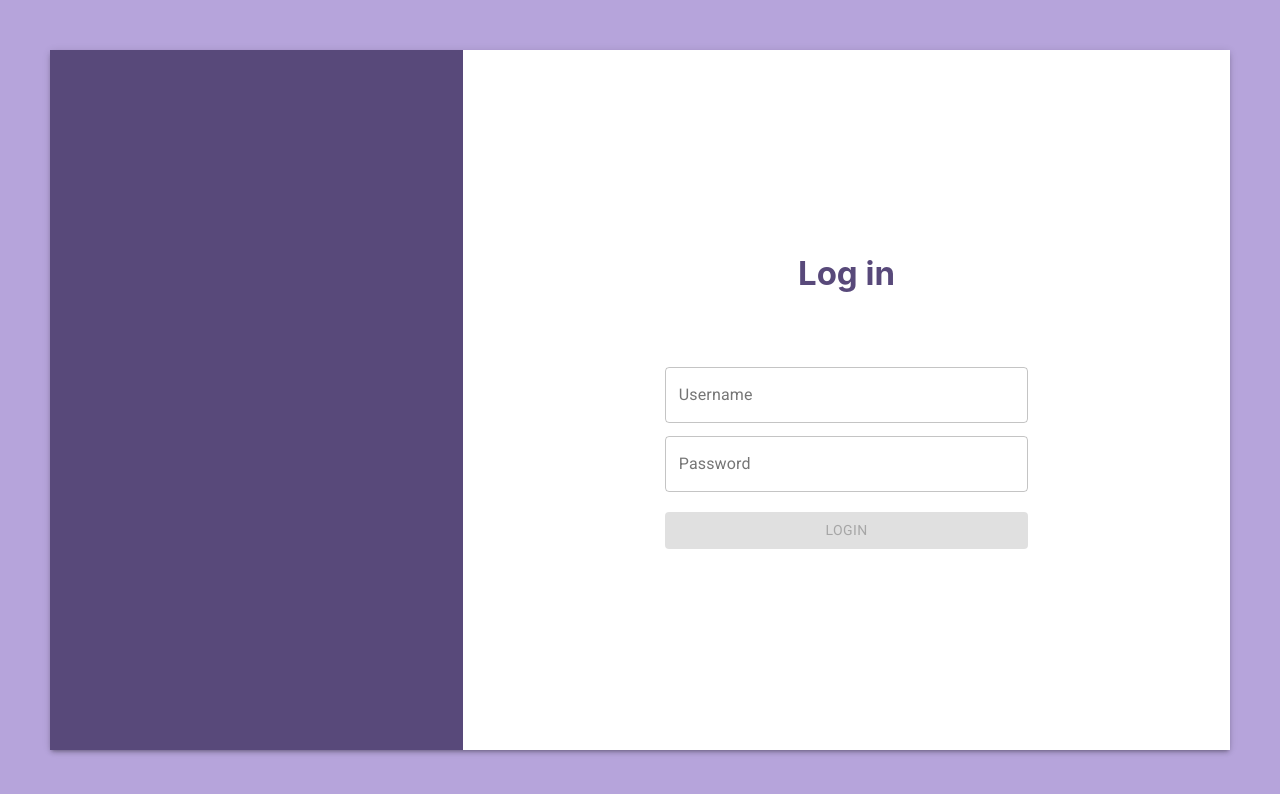
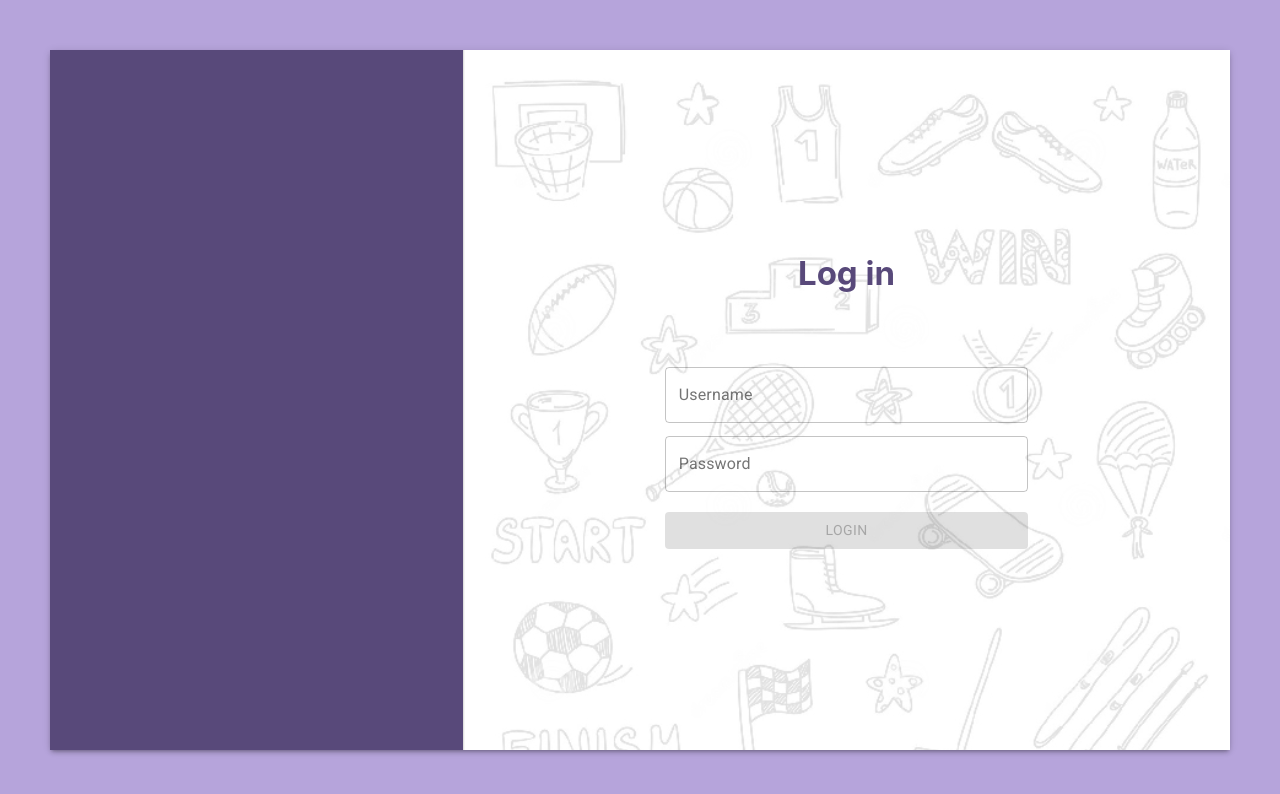
Before and after one commit to gsbiel/desafio-proway, a React (Create React App) app in the folder frontend/web/: page / in a window 1280 px wide. Shown: the top 794 px of the page. Built offline with nearby package versions, Linux system fonts and the light colour scheme.

Commit message:
add background image to login screen

```diff
--- a/frontend/web/src/pages/auth/styles.ts
+++ b/frontend/web/src/pages/auth/styles.ts
@@ -2,7 +2,7 @@ import styled from 'styled-components';
 import {colorTheme} from '../../constants';
 import Paper from "@material-ui/core/Paper";
 
-import sportsImage from '../../assets/sports_sk8t.jpg'
+import sportsImage from '../../assets/sports_drawing.jpeg'
 
 const leftBoxWidth = 35;
 
@@ -37,7 +37,7 @@ export const FakeOpacityBox = styled.div`
     background-color:#ffff;
     position: absolute;
     z-index: 1;
-    background-color: rgba(255, 255, 255, 1);
+    background-color: rgba(255, 255, 255, 0.88);
 `;
 
 export const StyledPaper = styled(Paper)`
```
Also changed, not shown: frontend/web/src/assets/sports_drawing.jpeg (added).
